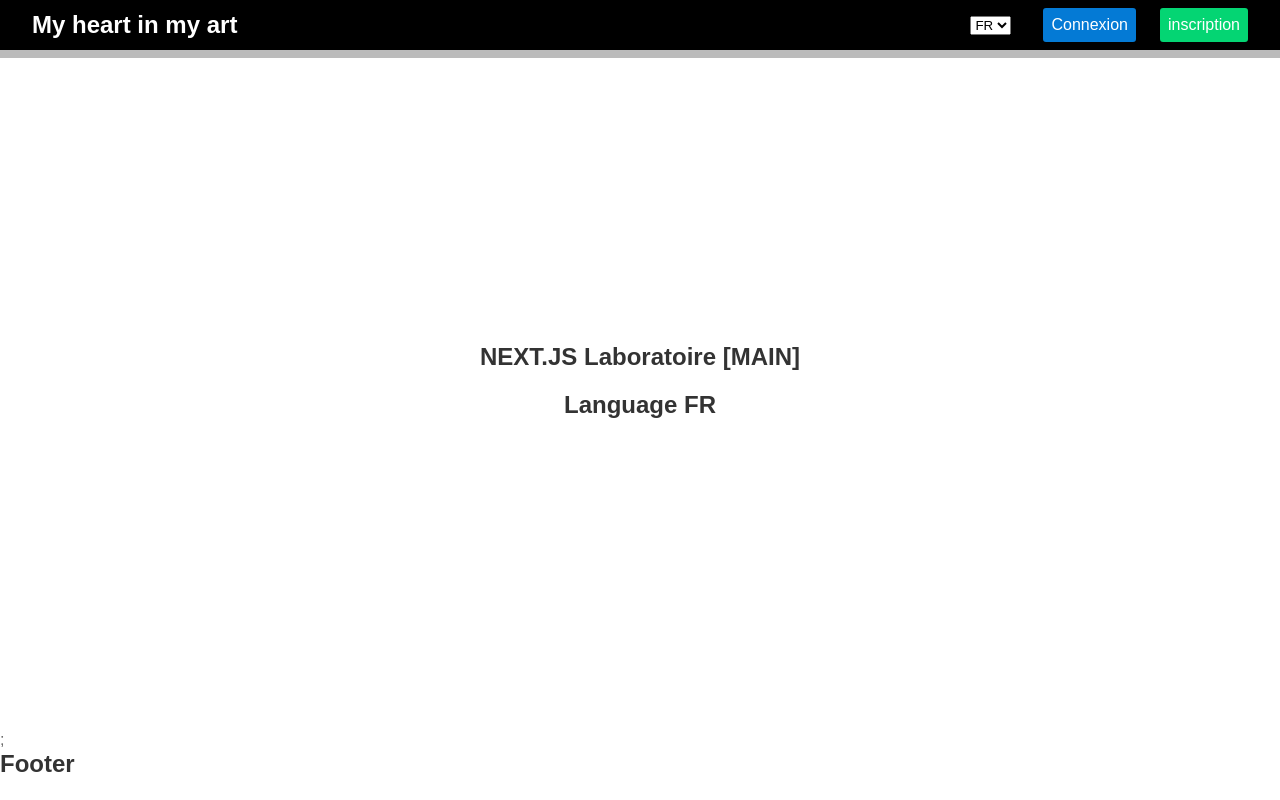
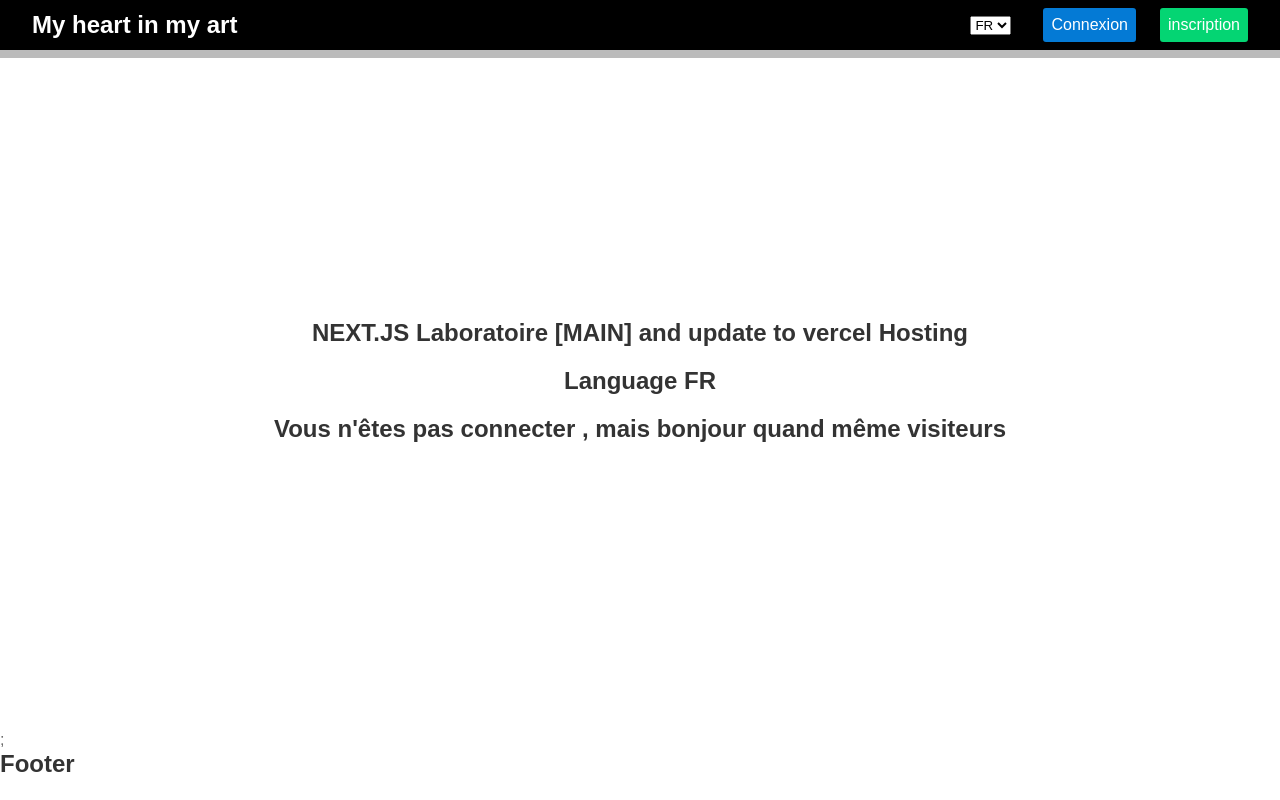
Before and after one commit to raficraft/my_heart_my_art_final, a Next.js app: page / in a window 1280 px wide. Built offline with nearby package versions, Linux system fonts and the light colour scheme.

Commit message:
New context && handle  [Lang , Modal]

```diff
--- /dev/null
+++ b/context/auth/AuthProvider.js
@@ -0,0 +1,23 @@
+import React, { createContext, useState } from "react";
+
+export const AuthContext = createContext();
+
+export default function AuthProvider({ children }) {
+  /**
+   * Modal Initial Context
+   */
+  const [auth, setAuth] = useState({
+    isAuth: false,
+    role: 0,
+    user: [
+      {
+        name: false,
+        email: false,
+      },
+    ],
+  });
+
+  return (
+    <AuthContext.Provider value={{ auth }}>{children}</AuthContext.Provider>
+  );
+}
--- a/pages/_app.js
+++ b/pages/_app.js
@@ -1,3 +1,4 @@
+import AuthProvider from "../context/auth/AuthProvider";
 import LanguageProvider from "../context/language/LanguageContext";
 import ModalProvider from "../context/modal/ModalProvider";
 import Layout from "../engine/component/Layout/Layout";
@@ -7,6 +8,7 @@ function MyApp({ Component, pageProps }) {
   console.log("pageprops ", pageProps);
 
   return (
+    <AuthProvider>
       <LanguageProvider>
         <ModalProvider>
           <Layout>
@@ -14,6 +16,7 @@ function MyApp({ Component, pageProps }) {
           </Layout>
         </ModalProvider>
       </LanguageProvider>
+    </AuthProvider>
   );
 }
 
--- a/pages/index.js
+++ b/pages/index.js
@@ -1,10 +1,13 @@
 import Head from "next/head";
 import { useContext } from "react";
+import { AuthContext } from "../context/auth/AuthProvider";
 import { LanguageContext } from "../context/language/LanguageContext";
 import S from "./../Sass/Layout.module.scss";
 
 export default function Home() {
   const { lang } = useContext(LanguageContext);
+  const { auth } = useContext(AuthContext);
+
   return (
     <>
       <Head>
@@ -15,9 +18,20 @@ export default function Home() {
 
       <main className={S.wrapper}>
         <section className={S.content}>
-          <h1>NEXT.JS Laboratoire [MAIN]</h1>
+          <h1>NEXT.JS Laboratoire [MAIN] and update to vercel Hosting</h1>
 
           <h1>Language {lang && lang}</h1>
+          {auth && (
+            <h1>
+              {!auth.isAuth && auth.role === 0 && lang === "FR"
+                ? " Vous n'êtes pas connecter , mais bonjour quand même visiteurs"
+                : null}
+
+              {!auth.isAuth && auth.role === 0 && lang === "EN"
+                ? "You are not logged in, but hello guests anyway"
+                : null}
+            </h1>
+          )}
         </section>
       </main>
     </>
```
Lines whose indentation alone changed are shown as unchanged.
